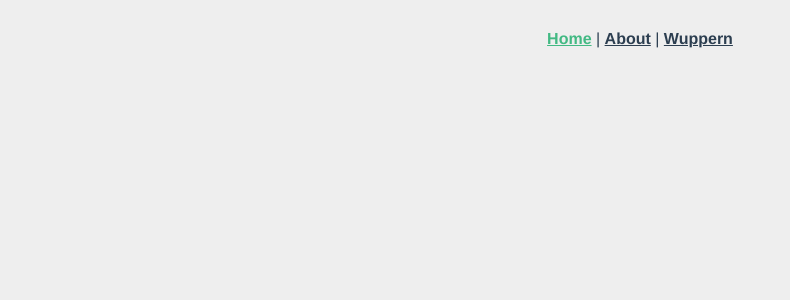
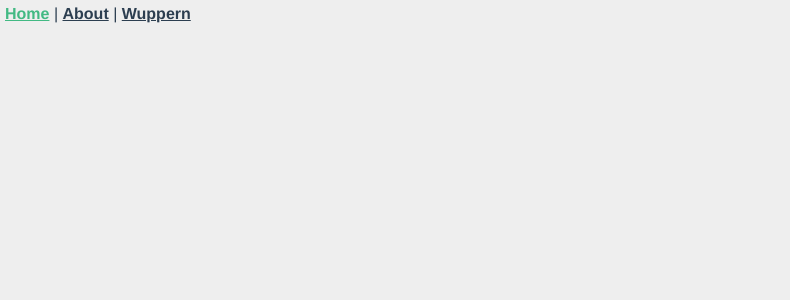
Before and after one commit to H4mb01/wuppernFrontend, a Vue app: page /wuppern in a window 1280 px wide. Shown: the top 300 px of the page, without its empty margins (0-790 px from the left). Built offline with nearby package versions, Linux system fonts and the light colour scheme.

Commit message:
fixed ansagen and finetuned dark mode

```diff
--- a/src/App.vue
+++ b/src/App.vue
@@ -32,8 +32,10 @@ body {
 }
 
 #nav {
-  padding: 30px;
-  max-height: 10vh;
+  position: absolute;
+  padding: 5px;
+  max-height: 5vh;
+  z-index: 9999;
 }
 
 #nav a {
--- a/src/components/GameOverview.vue
+++ b/src/components/GameOverview.vue
@@ -90,23 +90,34 @@ export default {
     tr {
         padding: 7px;
         background-color: rgb(235, 235, 235);
+        background-color: var(--table-bg-clr);
+        color: var(--table-row-txt-clr)
+
     }
     tr:nth-child(even){
         background-color: lightgrey;
+        background-color: var(--table-bg-clr2);
     }
     tr:hover{
         background-color: rgb(223, 223, 223);
+        background-color: var(--table-hover-bg-clr);
+        color: var(--table-row-hover-txt-clr)
     }
     th {
         padding: 4px;
         border: 1px solid black;
+        border: 1px solid var(--table-border-clr);
         border-bottom: 2px solid black;
+        border-bottom: 2px solid var(--table-border-clr);
         border-collapse: none;
         background-color: grey;
+        background-color: var(--table-head-bg-clr);
         color: white;
+        color: var(--table-head-txt-clr);
     }
     td {
         border: 1px solid black;
+        border: 1px solid var(--table-border-clr);
         border-collapse: collapse;
         padding: none;
     }
--- a/src/components/JoinGame.vue
+++ b/src/components/JoinGame.vue
@@ -82,7 +82,7 @@ export default {
         cursor: pointer;
     }
     .createGame {
-        margin-top: 10px;
+        margin-top: 50px;
         margin-bottom: 30px;
 
     }
--- a/src/components/Spielfeld.vue
+++ b/src/components/Spielfeld.vue
@@ -294,6 +294,14 @@ export default {
     /* Liste d Spiele */
     --play-btn-clr: rgb(30, 180, 30);
     --light-txt-clr: white;
+    --table-bg-clr: rgb(235, 235, 235);
+    --table-bg-clr2: lightgrey;
+    --table-border-clr: black;
+    --table-hover-bg-clr: rgb(223, 223, 223);
+    --table-head-bg-clr: grey;
+    --table-head-txt-clr: white;
+    --table-row-txt-clr: black;
+    --table-row-hover-txt-clr: black;
 
     /* raum joinen */
     --warning-clr: red;
@@ -337,9 +345,7 @@ export default {
     :root{
        --avatar: var(--max-kartenbreite)
     }
-    #nav{
-        display:none;
-    }
+
 }
 
 @media (orientation: landscape){
@@ -362,6 +368,13 @@ export default {
         --ansagen-option-bg-clr2: rgb(39, 39, 39);
         --ansagen-option-txt-clr: rgb(168, 168, 168);
         --ansagen-option-hover-txt-clr: var(--txt-clr);
+        --table-bg-clr: rgb(85, 84, 84);
+        --table-bg-clr2: grey;
+        --table-border-clr: rgb(255, 255, 255);
+        --table-hover-bg-clr: rgb(223, 223, 223);
+        --table-head-bg-clr: rgb(216, 216, 216);
+        --table-head-txt-clr: rgb(0, 0, 0);
+        --table-row-txt-clr: white;
 
 
    }
@@ -382,6 +395,7 @@ export default {
         margin: auto;
         position: relative;
         overflow: hidden;
+        box-shadow: inset 0 0 30px 0px black;
     }
     .possible {
         font-size: .75rem;
@@ -481,7 +495,13 @@ export default {
         top: 5px;
         right: 5px;
         height: 50px;
+        height: calc(var(--avatar)*.2);
+        min-height: 20px;
+        max-height: 100px;
         width: 50px;
+        width: calc(var(--avatar)*.2);
+        min-width: 20px;
+        max-width: 100px;
         clip-path: polygon(20% 0%, 0% 20%, 30% 50%, 0% 80%, 20% 100%, 50% 70%, 80% 100%, 100% 80%, 70% 50%, 100% 20%, 80% 0%, 50% 30%);
         cursor: pointer;
         transition: all 250ms ease-in-out;
@@ -580,6 +600,7 @@ export default {
         border: 3px solid var(--ansagen-border-clr);
         border-radius: 5px;
         z-index: 999;
+        font-size: calc(var(--kartenhoehe)*.15)
     }
     h2{
         font-size: calc(var(--kartenhoehe)*.2)
@@ -595,11 +616,11 @@ export default {
         z-index: 10;
     }
     .option {
-        width: 80px;
-        height: 80px;
+        width: calc(var(--kartenbreite)*.5);
+        height: calc(var(--kartenbreite)*.5);
         text-align: center;
-        font-size: 2rem;
-        padding: calc(40px - 1rem);
+        font-size: calc(var(--kartenbreite)*.2);
+        padding: calc(var(--kartenbreite)*.25 - (var(--kartenbreite)*.1)) ;
         background-color: white;
         background-color: var(--ansagen-option-bg-clr);
         color: grey;
```
Lines whose indentation alone changed are shown as unchanged.
